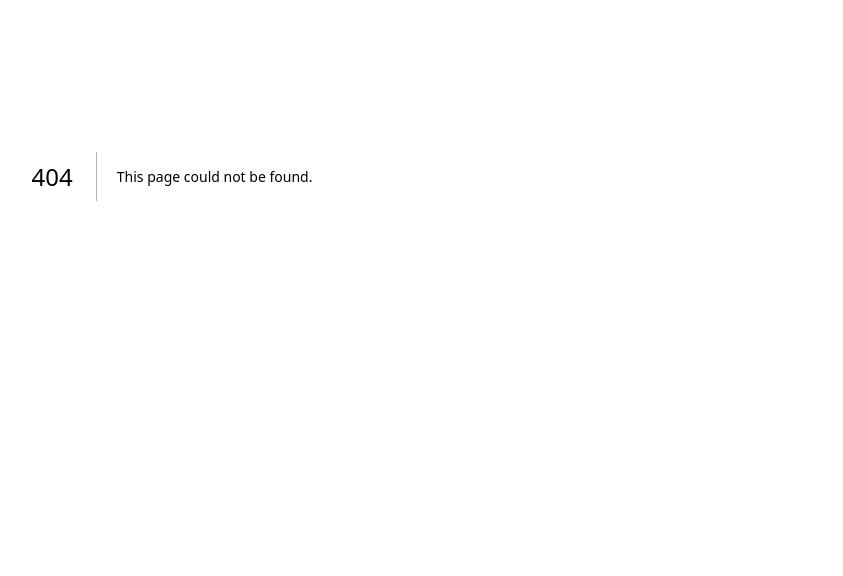
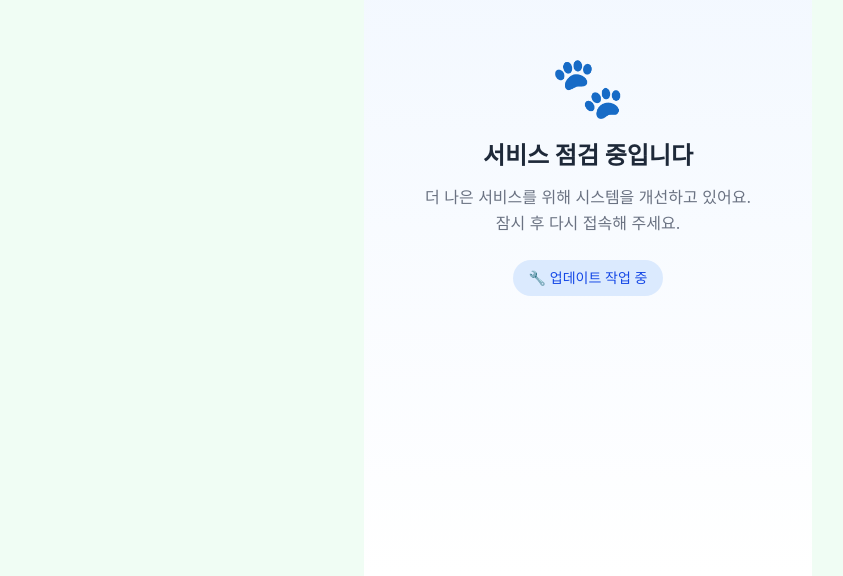
Before and after one commit to wookie1102/pawcare-ai, a Next.js app: page /maintenance in a window 1280 px wide. Before the commit this address had no page. Shown: the part 224-800 px from the top of the page, without its empty margins (52-895 px from the left). Built offline with nearby package versions, Linux system fonts and the light colour scheme.

Commit message:
feat: 점검 중 페이지 활성화 (MAINTENANCE_MODE=true)

```diff
--- /dev/null
+++ b/app/maintenance/page.tsx
@@ -0,0 +1,19 @@
+export default function MaintenancePage() {
+  return (
+    <div className="min-h-screen flex flex-col items-center justify-center bg-gradient-to-b from-blue-50 to-white px-4">
+      <div className="text-center max-w-md">
+        <div className="text-6xl mb-6">🐾</div>
+        <h1 className="text-2xl font-bold text-gray-800 mb-3">
+          서비스 점검 중입니다
+        </h1>
+        <p className="text-gray-500 text-base leading-relaxed mb-6">
+          더 나은 서비스를 위해 시스템을 개선하고 있어요.<br />
+          잠시 후 다시 접속해 주세요.
+        </p>
+        <div className="inline-block bg-blue-100 text-blue-700 text-sm font-medium px-4 py-2 rounded-full">
+          🔧 업데이트 작업 중
+        </div>
+      </div>
+    </div>
+  )
+}
--- a/middleware.ts
+++ b/middleware.ts
@@ -1,7 +1,17 @@
 import { createServerClient } from '@supabase/ssr'
 import { NextResponse, type NextRequest } from 'next/server'
 
+const MAINTENANCE_MODE = true
+
 export async function middleware(request: NextRequest) {
+  const { pathname } = request.nextUrl
+
+  if (MAINTENANCE_MODE && !pathname.startsWith('/maintenance')) {
+    const url = request.nextUrl.clone()
+    url.pathname = '/maintenance'
+    return NextResponse.redirect(url)
+  }
+
   let supabaseResponse = NextResponse.next({ request })
 
   const supabase = createServerClient(
@@ -24,7 +34,6 @@ export async function middleware(request: NextRequest) {
   )
 
   const { data: { user } } = await supabase.auth.getUser()
-  const { pathname } = request.nextUrl
 
   const isPublic =
     pathname.startsWith('/login') ||
```
